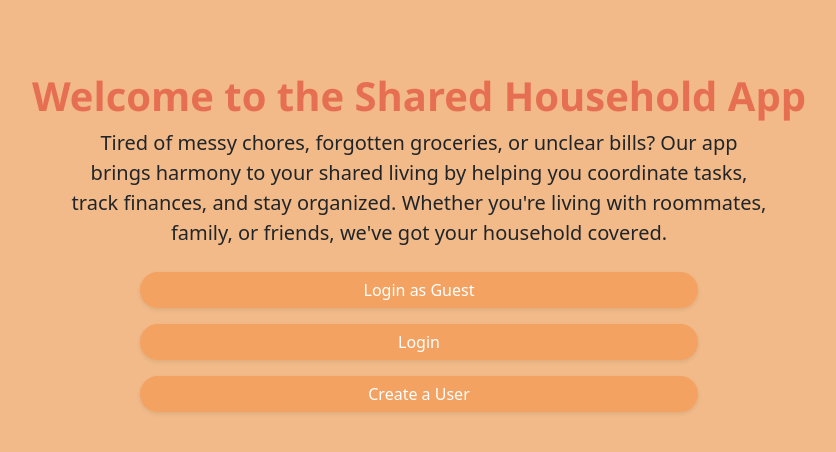
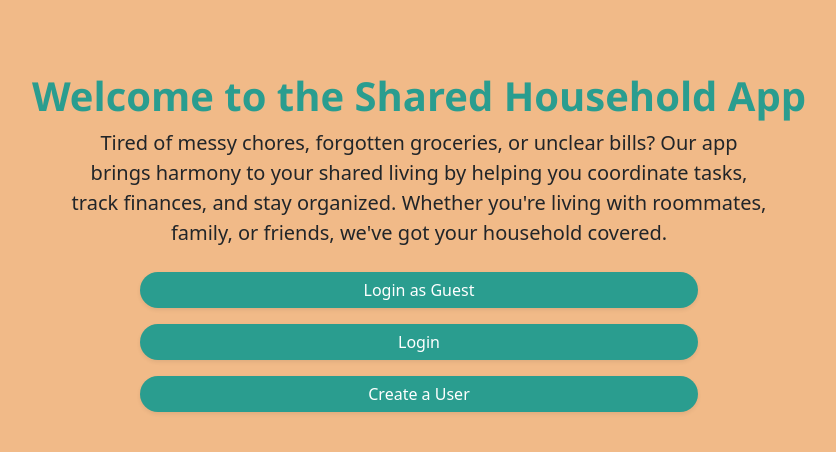
Before and after one commit to KacenaS/shared_household_django, a Django app: page / in a window 1280 px wide. Shown: the top 452 px of the page, without its empty margins (221-1057 px from the left). Run offline with Django 5.2, Linux system fonts and the light colour scheme.

Commit message:
colour adjustments

```diff
--- a/src/shared_household/templates/welcome.html
+++ b/src/shared_household/templates/welcome.html
@@ -2,7 +2,7 @@
 
 {% block content %}
   <div class="text-center py-5">
-    <h1 style="color: #e76f51; font-family: 'Segoe UI', Tahoma, Geneva, Verdana, sans-serif; font-weight: bold;">
+    <h1 style="color: #2a9d8f; font-family: 'Segoe UI', Tahoma, Geneva, Verdana, sans-serif; font-weight: bold;">
       Welcome to the Shared Household App
     </h1>
     <p class="mb-4 fs-5" style="max-width: 700px; margin: 0 auto;">
@@ -11,9 +11,9 @@
       Whether you're living with roommates, family, or friends, we've got your household covered.
     </p>
     <div class="d-grid gap-3 col-6 mx-auto">
-      <a href="{% url 'guest_login' %}" class="btn btn-outline-warning btn-md rounded-pill shadow-sm" style="background-color: #f4a261; color: white; border: none;">Login as Guest</a>
-      <a href="{% url 'login' %}" class="btn btn-outline-warning btn-md rounded-pill shadow-sm" style="background-color: #f4a261; color: white; border: none;">Login</a>
-      <a href="{% url 'register' %}" class="btn btn-outline-warning btn-md rounded-pill shadow-sm" style="background-color: #f4a261; color: white; border: none;">Create a User</a>
+      <a href="{% url 'guest_login' %}" class="btn btn-outline-warning btn-md rounded-pill shadow-sm" style="background-color: #2a9d8f; color: white; border: none;">Login as Guest</a>
+      <a href="{% url 'login' %}" class="btn btn-outline-warning btn-md rounded-pill shadow-sm" style="background-color: #2a9d8f; color: white; border: none;">Login</a>
+      <a href="{% url 'register' %}" class="btn btn-outline-warning btn-md rounded-pill shadow-sm" style="background-color: #2a9d8f; color: white; border: none;">Create a User</a>
     </div>
   </div>
 {% endblock %}
```
